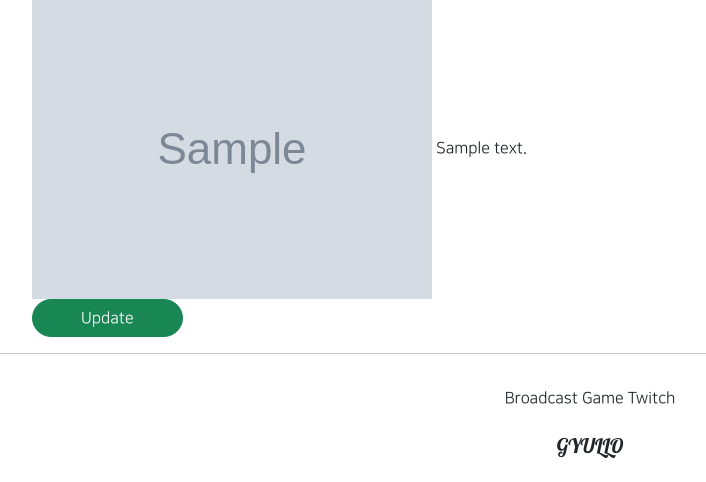
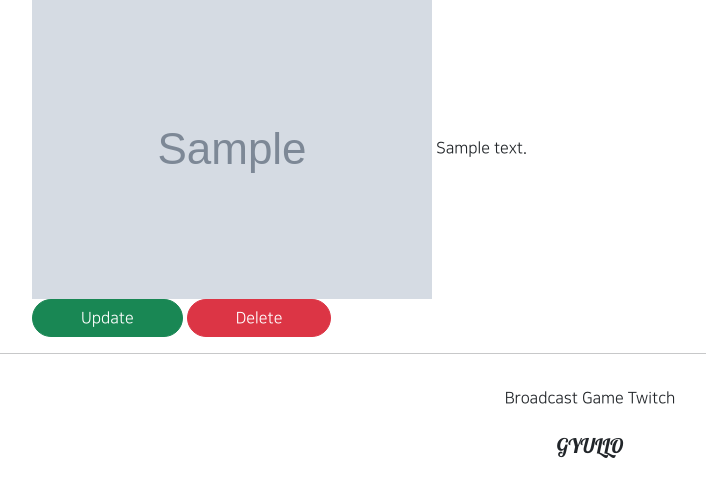
Before and after one commit to gyullo18/gis_1ban_2, a Django app: page /articles/detail/1 in a window 1280 px wide. Shown: the part 319-801 px from the top of the page, without its empty margins (50-756 px from the left). Run offline with Django 3.2, Linux system fonts and the light colour scheme; tables that the repository leaves empty hold one stand-in row (values such as "Sample post"); grey boxes marked "Sample" are stand-in pictures; parts of the project's set-up code (start-up, migrations or seed data) failed here and were passed over; some libraries are stand-ins or nearby versions.

Commit message:
8/4 1ban project2 2

```diff
--- a/articleapp/templates/articleapp/detail.html
+++ b/articleapp/templates/articleapp/detail.html
@@ -4,7 +4,6 @@
 {% block content %}
 
     <div class="container">
-
         <div>
             {#       제목/글쓴이/날짜        #}
             <h1>{{ target_article.title }}</h1>
@@ -22,10 +21,14 @@
                     class="btn btn-success rounded-pill px-5">
                     Update
                 </a>
+                   {#  버튼만들기 #}
+                <a href="{% url 'articleapp:delete' pk=target_article.pk %}"
+                    class="btn btn-danger rounded-pill px-5">
+                    Delete
+                </a>
             </div>
         </div>
 {#  div하나 더 추가후 댓글란  #}
-
     </div>
 
 
--- a/articleapp/urls.py
+++ b/articleapp/urls.py
@@ -4,7 +4,7 @@
 from django.urls import path
 from django.views.generic import TemplateView
 
-from articleapp.views import ArticleCreateView, ArticleDetailView, ArticleUpdateView
+from articleapp.views import ArticleCreateView, ArticleDetailView, ArticleUpdateView, ArticleDeleteView
 
 app_name = 'articleapp'
 
@@ -16,4 +16,6 @@ urlpatterns = [
     path('detail/<int:pk>', ArticleDetailView.as_view(), name='detail'),
     #8/4 라우팅 후 update.html
     path('update/<int:pk>', ArticleUpdateView.as_view(), name='update'),
+#8/4 라우팅 후 delete.html
+    path('delete/<int:pk>', ArticleDeleteView.as_view(), name='delete'),
 ]
--- a/articleapp/views.py
+++ b/articleapp/views.py
@@ -4,7 +4,7 @@ from django.shortcuts import render
 
 #8/2
 from django.urls import reverse_lazy, reverse
-from django.views.generic import CreateView, DetailView, UpdateView
+from django.views.generic import CreateView, DetailView, UpdateView, DeleteView
 
 from articleapp.forms import ArticleCreationForm
 from articleapp.models import Article
@@ -39,3 +39,11 @@ class ArticleUpdateView(UpdateView):
     def get_success_url(self):
         return reverse('articleapp:detail', kwargs={'pk': self.object.pk})
     #urls 들어가서 라우팅
+
+#8/4 deleteview
+class ArticleDeleteView(DeleteView):
+    model = Article
+    context_object_name = 'target_article'
+    success_url = reverse_lazy('articleapp:list')
+    template_name = 'articleapp/delete.html'
+    #url 라우팅
```
Also changed, not shown: articleapp/templates/articleapp/delete.html (added, +22 -0 lines).
